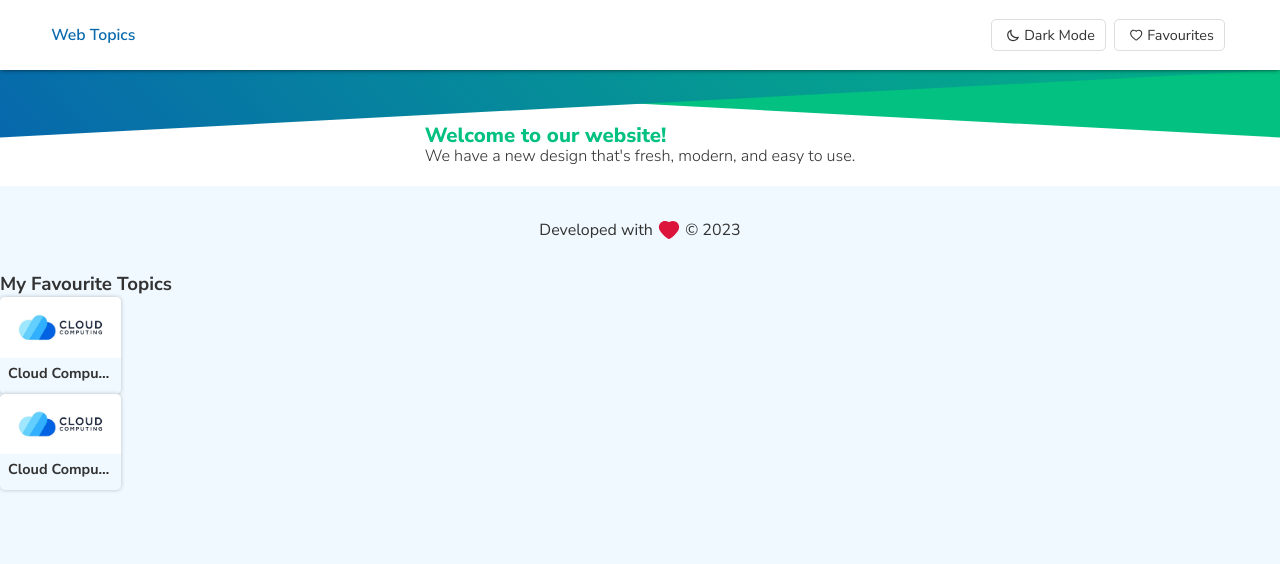
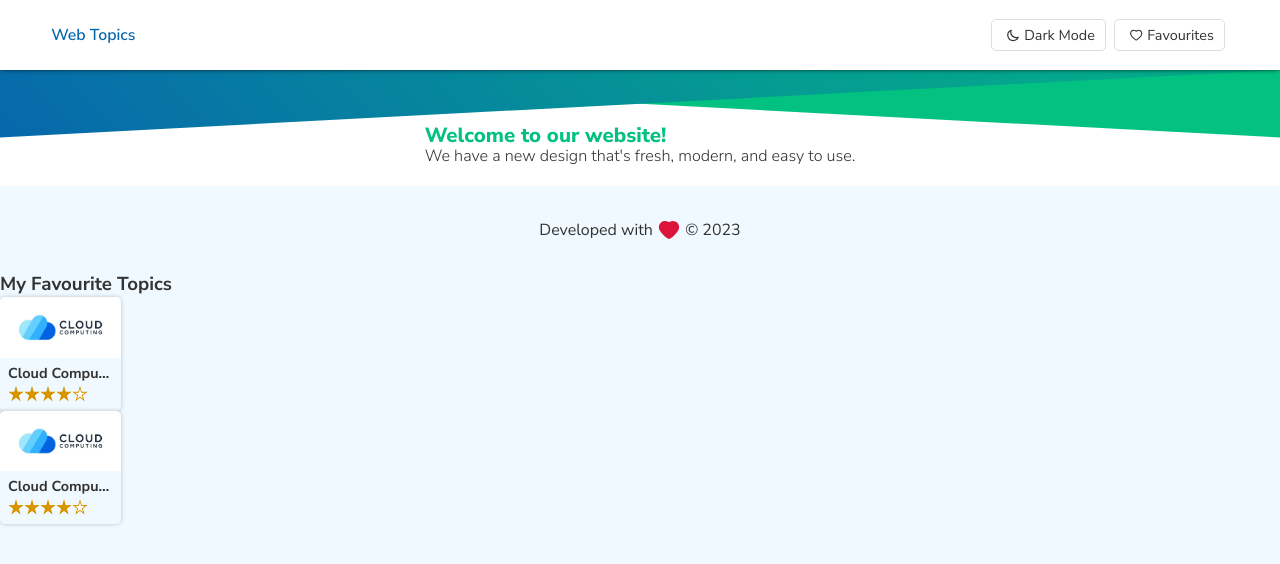
Before and after one commit to BadarSaghir/maani-react, a React (Vite) app: page / in a window 1280 px wide. Shown: the top 564 px of the page. Built offline with nearby package versions, Linux system fonts and the light colour scheme.

Commit message:
starrating

```diff
--- a/src/components/Favourites/FavouriteItem/FavouriteItem.jsx
+++ b/src/components/Favourites/FavouriteItem/FavouriteItem.jsx
@@ -1,37 +1,32 @@
-import style from './favouriteItem.module.css'
+/* eslint-disable react/prop-types */
+import RatingStar from "../../Rating/RatingStar";
+import style from "./favouriteItem.module.css";
 // eslint-disable-next-line react/prop-types
- export const FavouriteItem = ({title='Cloud Computing',image={url:'/images/topics-thumbnails/cloud.jpeg',alt:'react course'}})=>{
-    return   <div className={`${style["favourites-item"]}`}>
-    <div className={`${style["favourite-card-thumbnail"]}`}>
+export const FavouriteItem = ({
+  title = "Cloud Computing",
+  image = { url: "/images/topics-thumbnails/cloud.jpeg", alt: "react course" },
+  startRating = 4,
+  totalStars = 5,
+}) => {
+  return (
+    <div className={`${style["favourites-item"]}`}>
+      <div className={`${style["favourite-card-thumbnail"]}`}>
         <img src={image.url} alt={image.alt} />
-    </div>
-    <div className={`${style["favourite-card-details-container"]}`}>
+      </div>
+      <div className={`${style["favourite-card-details-container"]}`}>
         <h5>{title}</h5>
         <div className={`${style["star-rating-box"]}`}>
-            <div className={`${style["star-border"]}`}>
-                <div className={`${style["second-level-star"]}`}>
-                </div>
-            </div>
-            <div className={`${style["star-border"]}`}>
-                <div className={`${style["second-level-star"]}`}>
-                </div>
-            </div>
-            <div className={`${style["star-border"]}`}>
-                <div className={`${style["second-level-star"]}`}>
-                </div>
-            </div>
-            <div className={`${style["star-border"]}`}>
-                <div className={`${style["second-level-star"]}`}>
-                </div>
-            </div>
-            <div className={`${style["star-border"]}`}>
-                <div className={`${style["second-level-star"]}`}>
-                    <div className={`${style["star-color-fill"]}`}></div>
-                </div>
-            </div>
+          {Array.from(Array(totalStars), (_, i) => {
+            // console.log('index',i,i<startRating);
+            //1>2>3>4>5
+            return (
+              <RatingStar key={i} isNotRatted={i < startRating?false:true} />
+            );
+          })}
         </div>
+      </div>
     </div>
-</div>
-}
+  );
+};
 
-export default FavouriteItem
+export default FavouriteItem;
--- a/src/components/Favourites/FavouriteItem/favouriteItem.module.css
+++ b/src/components/Favourites/FavouriteItem/favouriteItem.module.css
@@ -8,7 +8,11 @@
     font-size: 1rem;
     font-weight: bold;
 }
-
+.star-rating-box{
+    display: flex;
+    flex-flow: row nowrap;
+    margin-bottom: 15px;
+}
 .favourites-items-container{
     display: flex;
     overflow: auto;
--- /dev/null
+++ b/src/components/Rating/RatingStar.jsx
@@ -0,0 +1,15 @@
+import PropTypes from "prop-types";
+import style from "./RatingStar.module.css";
+const RatingStar = ({ isNotRatted = true }) => {
+  return (
+    <div className={`${style["star-border"]}`}>
+      <div className={`${style["second-level-star"]}`}>
+        {isNotRatted ? <div className={`${style["star-color-fill"]}`}></div>:''}
+      </div>
+    </div>
+  );
+};
+RatingStar.propTypes = {
+    isNotRatted: PropTypes.bool,
+};
+export default RatingStar;
--- /dev/null
+++ b/src/components/Rating/RatingStar.module.css
@@ -0,0 +1,28 @@
+.star-border{
+    clip-path: polygon(50% 0%, 61% 35%, 98% 35%, 68% 57%, 79% 91%, 50% 70%, 21% 91%, 32% 57%, 2% 35%, 39% 35%);
+    background-color: #d79500;
+    width: 16px;
+    height: 17px;
+    position: relative;
+  }
+
+
+  .second-level-star{
+      clip-path: polygon(50% 0%, 61% 35%, 98% 35%, 68% 57%, 79% 91%, 50% 70%, 21% 91%, 32% 57%, 2% 35%, 39% 35%);
+      background-color: #d79500;
+      width: 10px;
+      height: 11px;
+      position: absolute;
+      top: 3px;
+      left: 3px;
+  }
+
+  .star-color-fill{
+      width: 20px;
+      height: 20px;
+      position: absolute;
+      top: 0px;
+      left: 0px;
+      background-color: var(--bg_default);
+      transition: background-color, ease-in, .5s;
+  }
```
